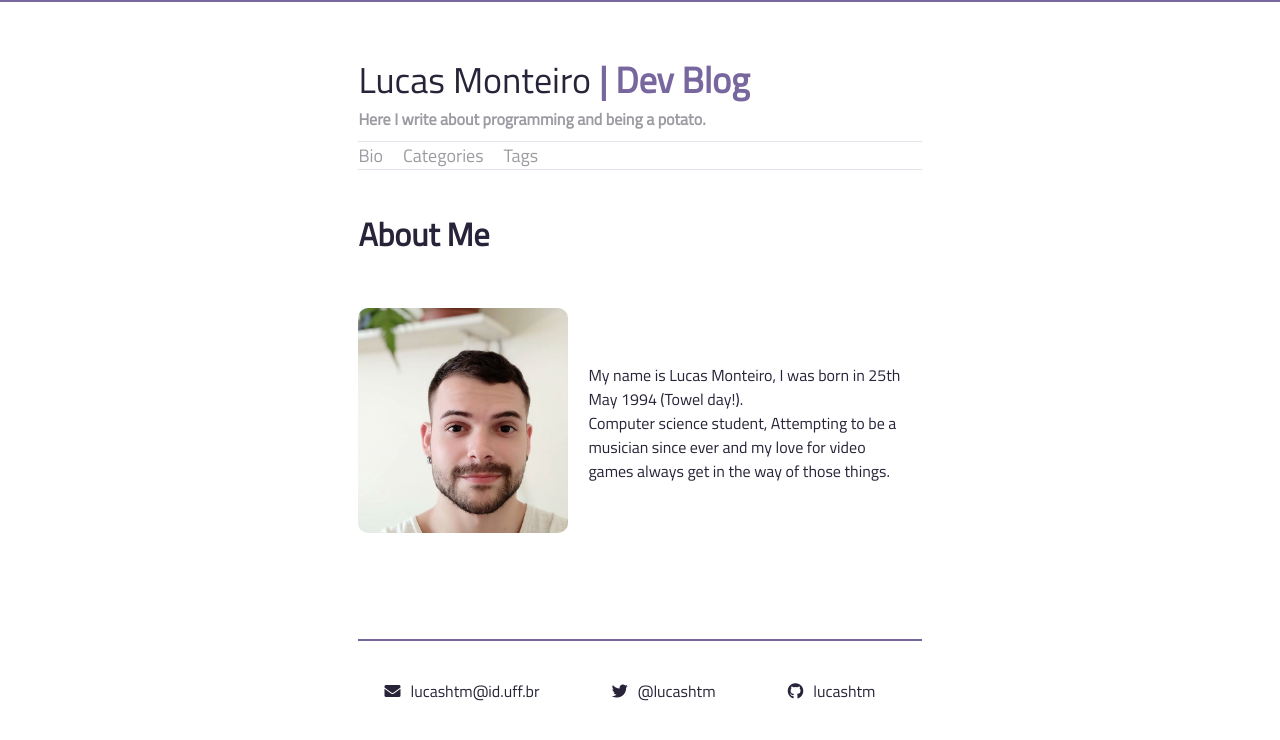
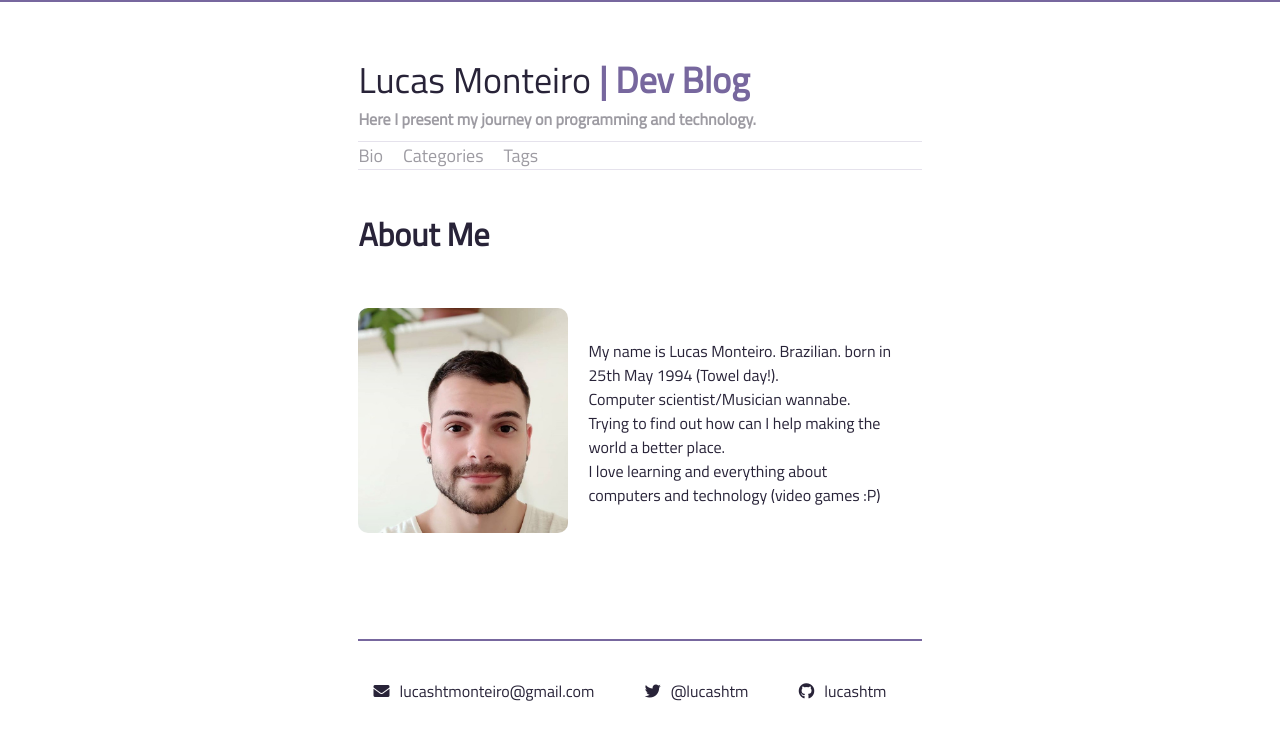
Before and after one commit to lucashtm/personal-website, a Jekyll site: the page built from bio.md, in a window 1280 px wide. Shown: the top 740 px of the page. Built offline with Jekyll 4.4.1, drawn with Linux system fonts in a browser that asks for light colours; nearby versions of some CDN libraries.

Commit message:
Change info

```diff
--- a/_config.yml
+++ b/_config.yml
@@ -14,12 +14,12 @@
 # You can create any custom variable you would like, and they will be accessible
 # in the templates via {{ site.myvariable }}.
 author: Lucas Monteiro
-title: Dev Blog
-email: lucashtm@id.uff.br
+title: Programming Journey
+email: lucashtmonteiro@gmail.com
 description: >- # this means to ignore newlines until "baseurl:"
-  Here I write about programming and being a potato.
-baseurl: "/blog"
-url: "http://lucashtm.github.io"
+  Here I present my journey on programming and technology.
+baseurl: ""
+url: "http://lucashtm.com.br"
 twitter_username: lucashtm
 github_username:  lucashtm
 
--- a/bio.md
+++ b/bio.md
@@ -8,7 +8,9 @@ permalink: /about/
 <div class="about">
 <a href="https://www.instagram.com/htmlucas" target="_blank"><img src="{{ site.baseurl }}/assets/images/me_cut.jpg" width="210" /></a>
 <div class="bio-content">
-My name is Lucas Monteiro, I was born in 25th May 1994 (Towel day!).<br>
-Computer science student, Attempting to be a musician since ever and my love for video games always get in the way of those things.
+My name is Lucas Monteiro. Brazilian. born in 25th May 1994 (Towel day!).<br>
+Computer scientist/Musician wannabe.<br>
+Trying to find out how can I help making the world a better place.<br>
+I love learning and everything about computers and technology (video games :P)
 </div>
 </div>
```
